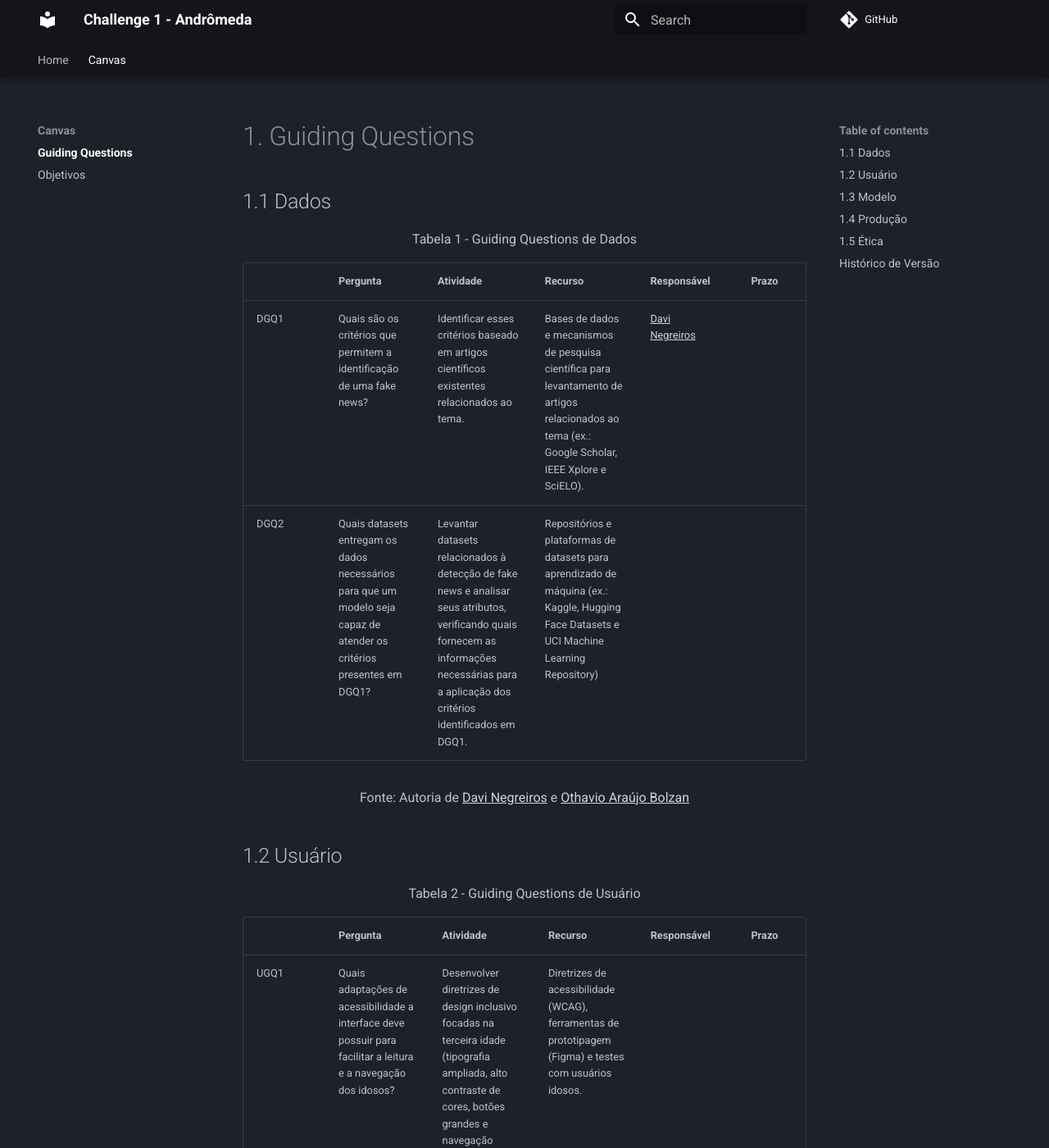
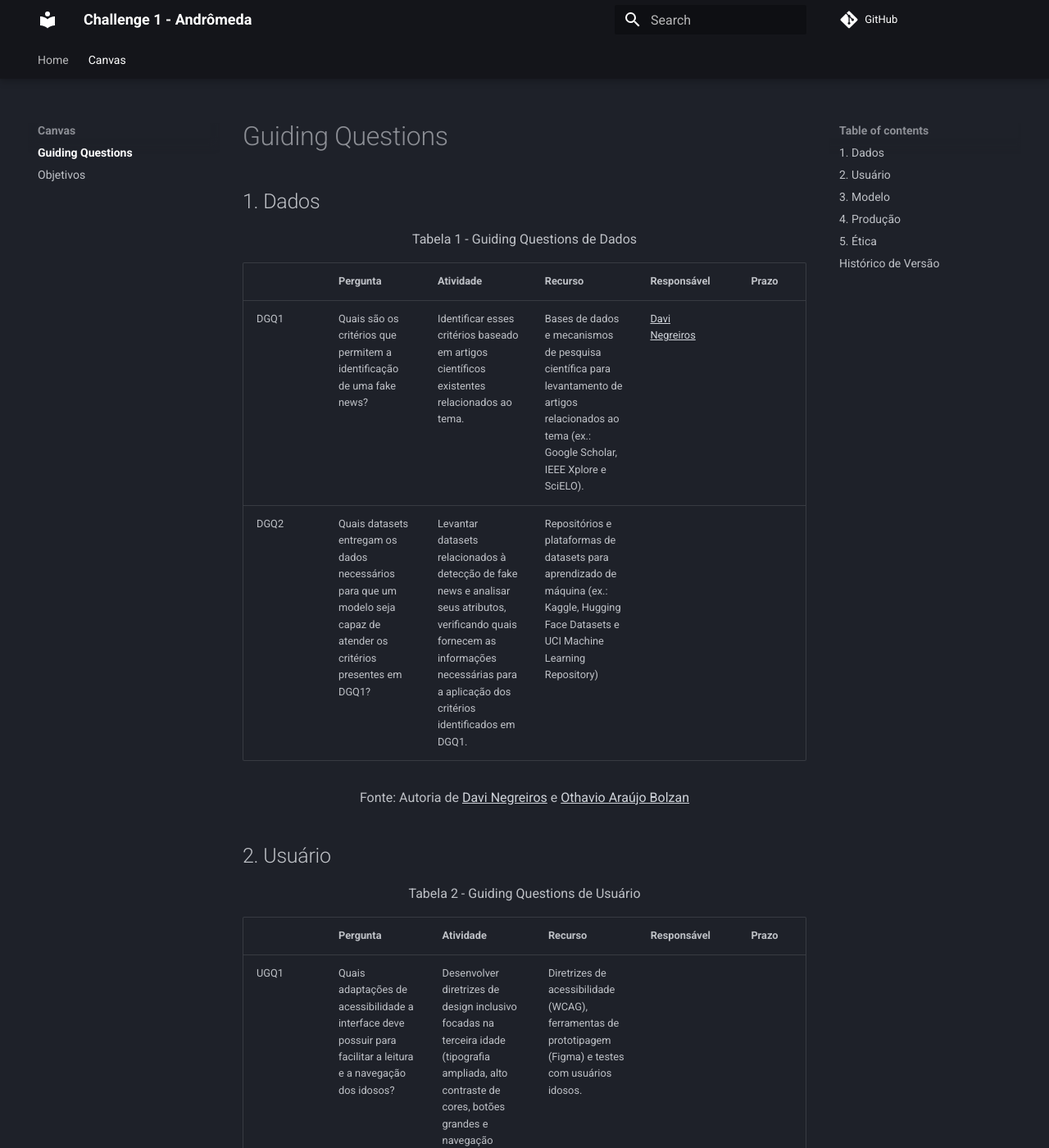
Before and after one commit to unb-Sistemas-de-Machine-learning/challenge_1_andromeda, an MkDocs documentation site: the page built from docs/01_Canvas/01_guidingQuestions.md, in a window 1280 px wide and 1400 px high. Shown: the whole window at 82% size. Built offline with MkDocs 1.6.1 and Material for MkDocs 9.7.7, drawn with Linux system fonts in a browser that asks for light colours; comment, search, counter and statistics services are not loaded; some of the changed text lies outside the part shown.

```diff
--- a/docs/01_Canvas/01_guidingQuestions.md
+++ b/docs/01_Canvas/01_guidingQuestions.md
@@ -1,6 +1,6 @@
-# 1. Guiding Questions
+# Guiding Questions
 
-## 1.1 Dados
+## 1. Dados
 
 <p align="center">Tabela 1 - Guiding Questions de Dados</p>
 
@@ -12,7 +12,7 @@
 <p align="center">Fonte: Autoria de <a href="https://github.com/DaviNegreiros">Davi Negreiros</a> e <a href="https://github.com/bolzanMGB">Othavio Araújo Bolzan</a></p>
 
 
-## 1.2 Usuário
+## 2. Usuário
 
 
 <p align="center">Tabela 2 - Guiding Questions de Usuário</p>
@@ -25,7 +25,7 @@
 
 <p align="center">Fonte: Autoria de <a href="https://github.com/DaviNegreiros">Davi Negreiros</a> e <a href="https://github.com/bolzanMGB">Othavio Araújo Bolzan</a></p>
 
-## 1.3 Modelo
+## 3. Modelo
 
 
 <p align="center">Tabela 3 - Guiding Questions de Modelo</p>
@@ -42,7 +42,7 @@
 <p align="center">Fonte: Autoria de <a href="https://github.com/DaviNegreiros">Davi Negreiros</a> e <a href="https://github.com/bolzanMGB">Othavio Araújo Bolzan</a></p>
 
 
-## 1.4 Produção
+## 4. Produção
 
 
 <p align="center">Tabela 4 - Guiding Questions de Produção</p>
@@ -56,7 +56,7 @@
 <p align="center">Fonte: Autoria de <a href="https://github.com/DaviNegreiros">Davi Negreiros</a> e <a href="https://github.com/bolzanMGB">Othavio Araújo Bolzan</a></p>
 
 
-## 1.5 Ética
+## 5. Ética
 
 
 <p align="center">Tabela 5 - Guiding Questions de Ética</p>
```
Also changed, not shown: other parts of docs/01_Canvas/01_guidingQuestions.md (+1 -1 lines), docs/01_Canvas/02_objetivos.md (+2 -2 lines), docs/01_Canvas/03_backlog.md (added, +64 -0 lines), docs/index.md (+0 -6 lines).
